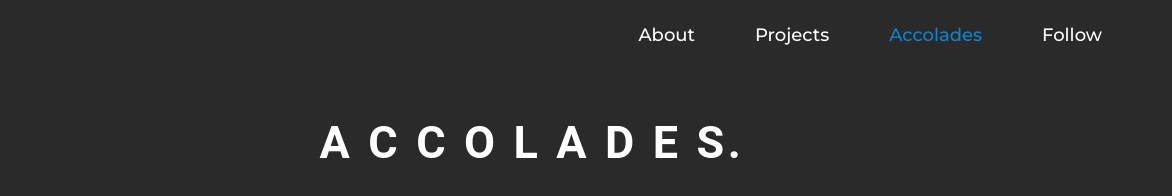
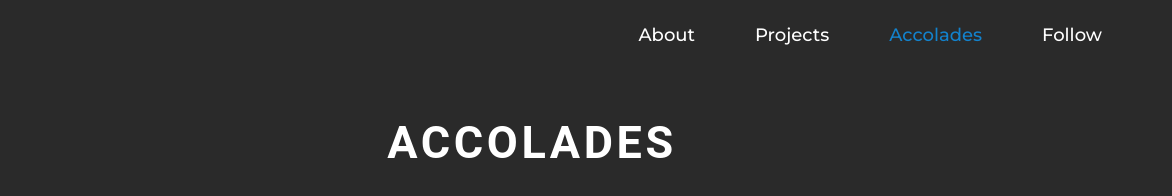
Before and after one commit to JazerBarclay/jazer.co.uk, a plain HTML site: page accolades.html in a window 1280 px wide. Shown: the full height of the page, 108-1280 px from the left. Drawn offline with nearby package versions, Linux system fonts and the light colour scheme; files whose address does not match are found by name.

Commit message:
Altered accolades header type

```diff
--- a/accolades.html
+++ b/accolades.html
@@ -20,7 +20,7 @@
     </header>
 
     <main class="container">
-      <h2>A C C O L A D E S.</h2>
+      <h2>Accolades</h2>
     </main>
 
     <footer class="container">
```
